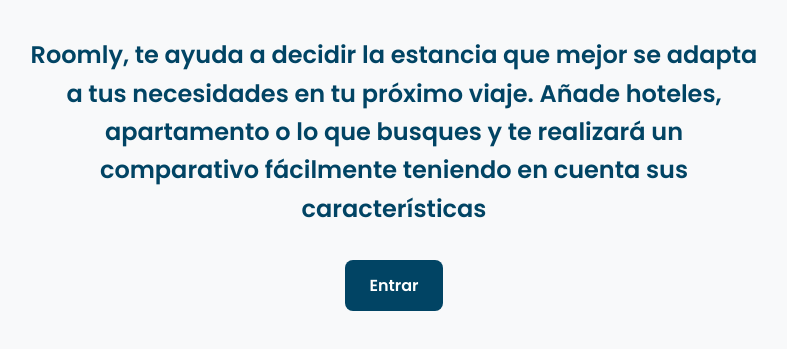
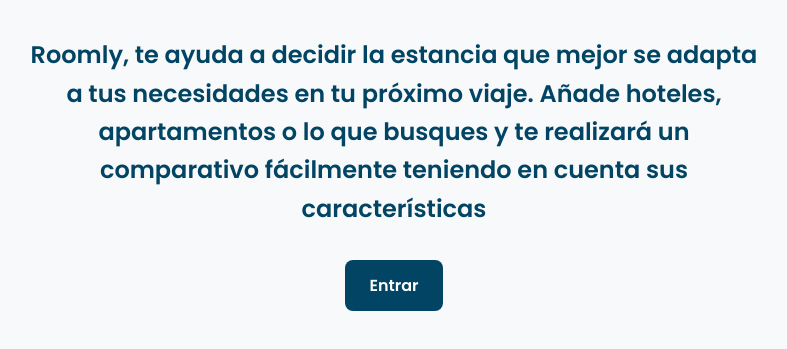
Before and after one commit to FSMDasanlo/Hotel, a plain HTML site: page index.html in a window 1280 px wide. Shown: the part 371-720 px from the top of the page, without its empty margins (246-1033 px from the left). Drawn offline with Linux system fonts and the light colour scheme.

Commit message:
update
update

```diff
--- a/index.html
+++ b/index.html
@@ -14,7 +14,7 @@
         </a>
         <div class="landing-text">
             Roomly, te ayuda a decidir la estancia que mejor se adapta a tus necesidades en tu próximo viaje.
-            Añade hoteles, apartamento o lo que busques y te realizará un comparativo fácilmente teniendo en cuenta sus características
+            Añade hoteles, apartamentos o lo que busques y te realizará un comparativo fácilmente teniendo en cuenta sus características
         </div>
         <a href="mis-viajes.html" class="btn-primary landing-btn">Entrar</a>
     </div>
```
